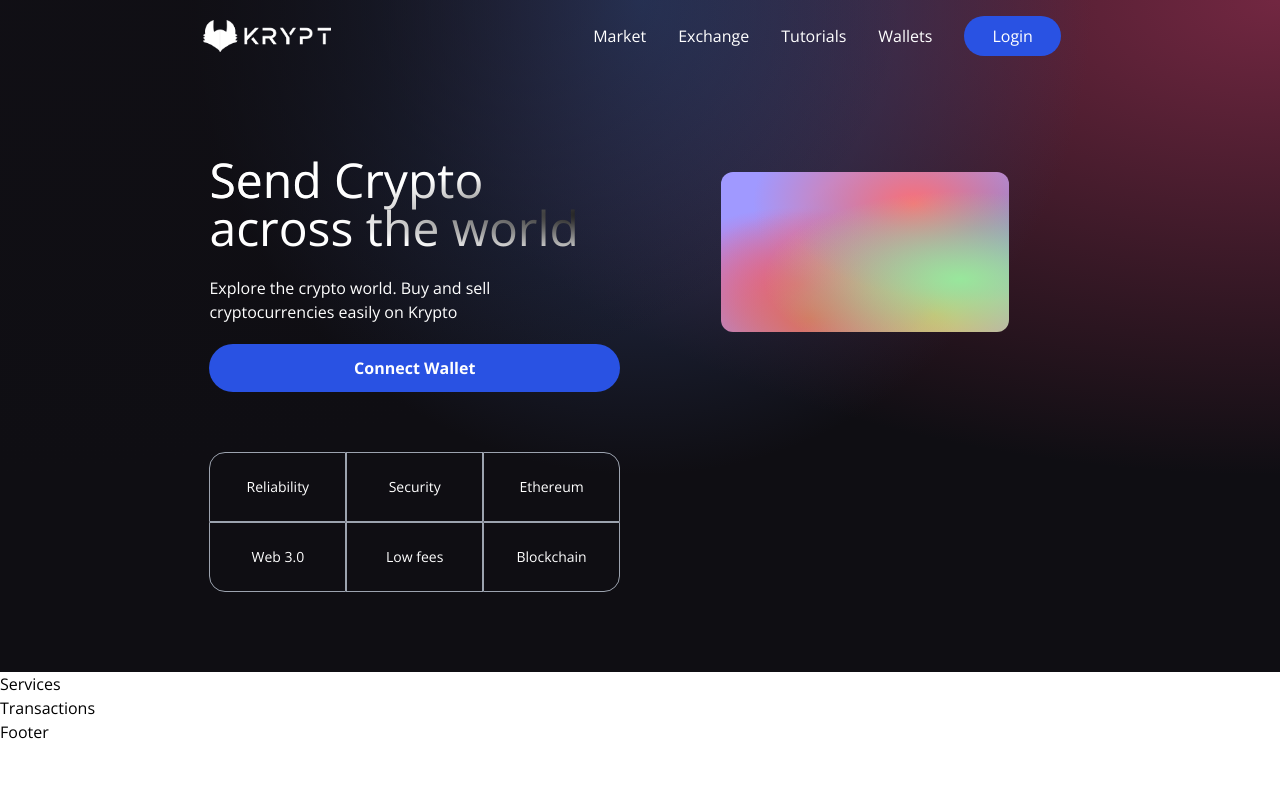
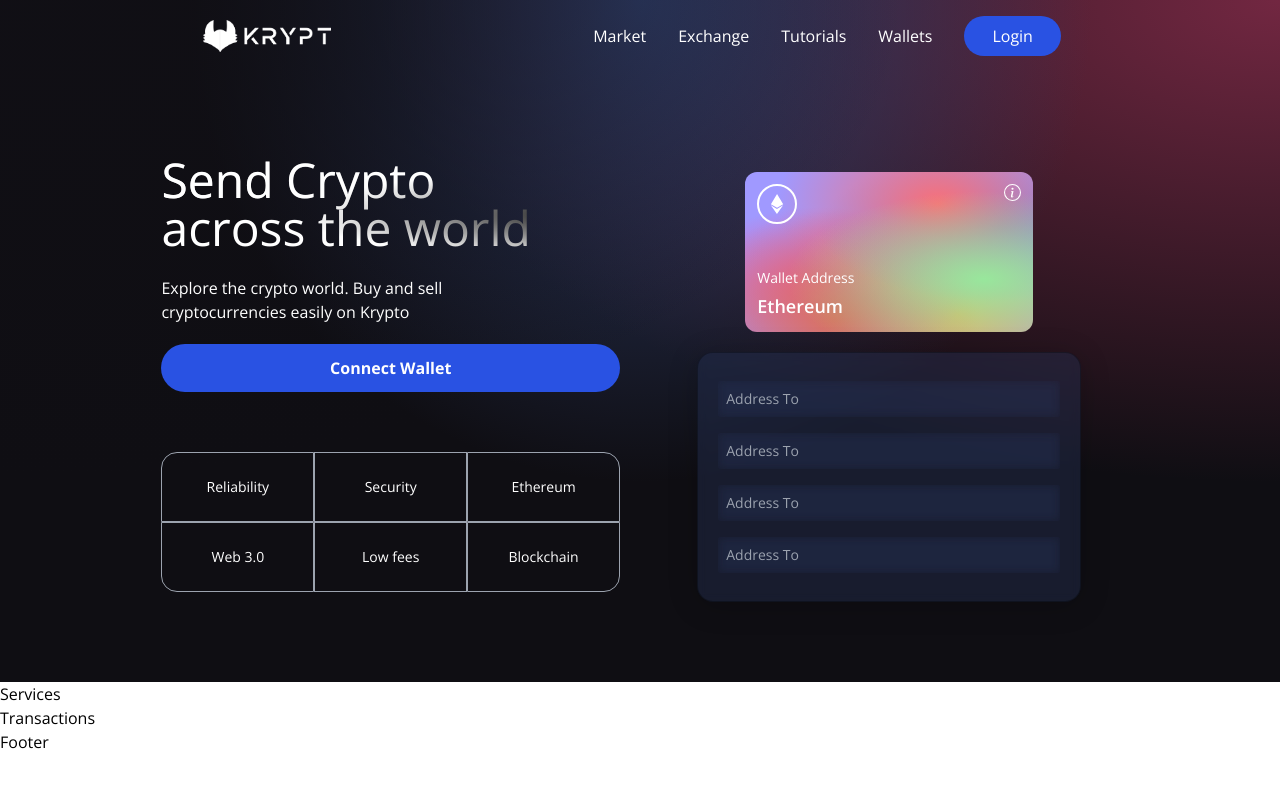
Before and after one commit to picozzimichele/eth-send, a React (Vite) app in the folder client/: page / in a window 1280 px wide. Shown: the top 788 px of the page. Built offline with nearby package versions, Linux system fonts and the light colour scheme.

Commit message:
creates input component

```diff
--- a/client/src/components/Welcome.tsx
+++ b/client/src/components/Welcome.tsx
@@ -6,6 +6,30 @@ import { BsInfoCircle } from "react-icons/bs";
 import Loader from "./Loader";
 
 const commonStyles = "min-h-[70px] sm:px-0 px-2 sm:min-w-[120px] flex justify-center items-center border-[0.5px] border-gray-400 text-sm font-light text-white";
+
+const Input = ({
+    placeholder,
+    name,
+    type,
+    value,
+    handleChange,
+}: {
+    placeholder: string;
+    value: any;
+    type: string;
+    name: string;
+    handleChange: (e: any, name: any) => void;
+}) => (
+    <input
+        className="my-2 w-full rounded-sm p-2 outline-none bg-transparent text-white border-none text-sm white-glassmorphism"
+        placeholder={placeholder}
+        value={value}
+        name={name}
+        type={type}
+        step={"0.0001"}
+        onChange={(e) => handleChange(e, name)}
+    />
+);
 
 export default function Welcome() {
     const connectWallet = async () => {};
@@ -36,7 +60,27 @@ export default function Welcome() {
                     </div>
                 </div>
                 <div className="flex flex-1 flex-col justify-start items-center w-full md:mt-0 mt-10">
-                    <div className="eth-card white-glassmorpism p-3 justify-end items-start flex-col rounded-xl h-40 w-full sm:w-72 my-5"></div>
+                    <div className="eth-card white-glassmorpism p-3 justify-end items-start flex-col rounded-xl h-40 w-full sm:w-72 my-5">
+                        <div className="flex justify-between flex-col w-full h-full">
+                            <div className="flex justify-between items-start">
+                                <div className="flex w-10 h-10 rounded-full border-2 border-white justify-center items-center">
+                                    <SiEthereum fontSize={20} className="text-white" />
+                                </div>
+                                <BsInfoCircle fontSize={17} className="text-white" />
+                            </div>
+                            <div>
+                                <p className="text-white font-light text-sm">Wallet Address</p>
+                                <p className="text-white font-semibold text-lg mt-1">Ethereum</p>
+                            </div>
+                        </div>
+                    </div>
+                    {/* Form */}
+                    <div className="blue-glassmorphism p-5 sm:w-96 w-full flex flex-col justify-start items-center">
+                        <Input placeholder="Address To" value={""} name="AddressTo" type="text" handleChange={() => {}} />
+                        <Input placeholder="Address To" value={""} name="AddressTo" type="text" handleChange={() => {}} />
+                        <Input placeholder="Address To" value={""} name="AddressTo" type="text" handleChange={() => {}} />
+                        <Input placeholder="Address To" value={""} name="AddressTo" type="text" handleChange={() => {}} />
+                    </div>
                 </div>
             </div>
         </div>
```
